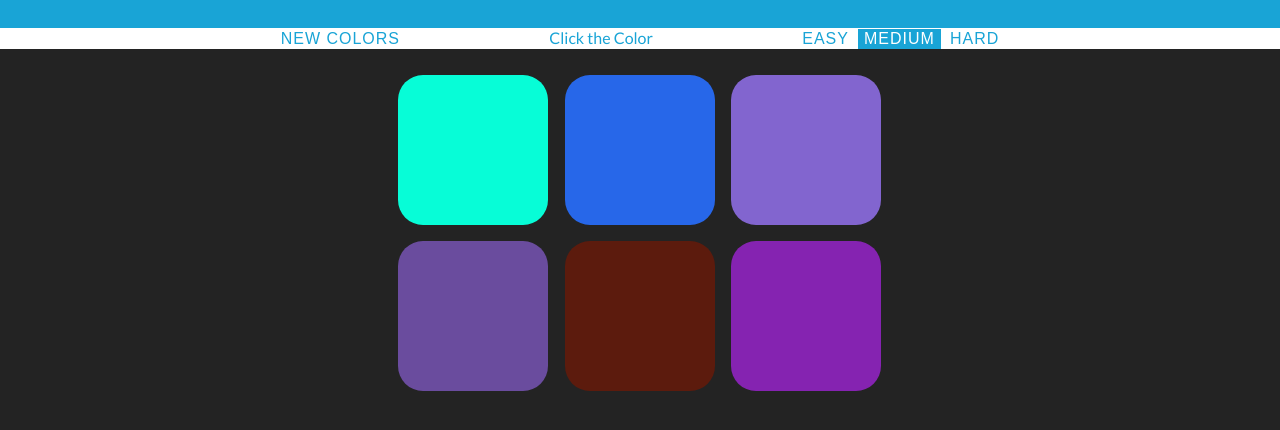
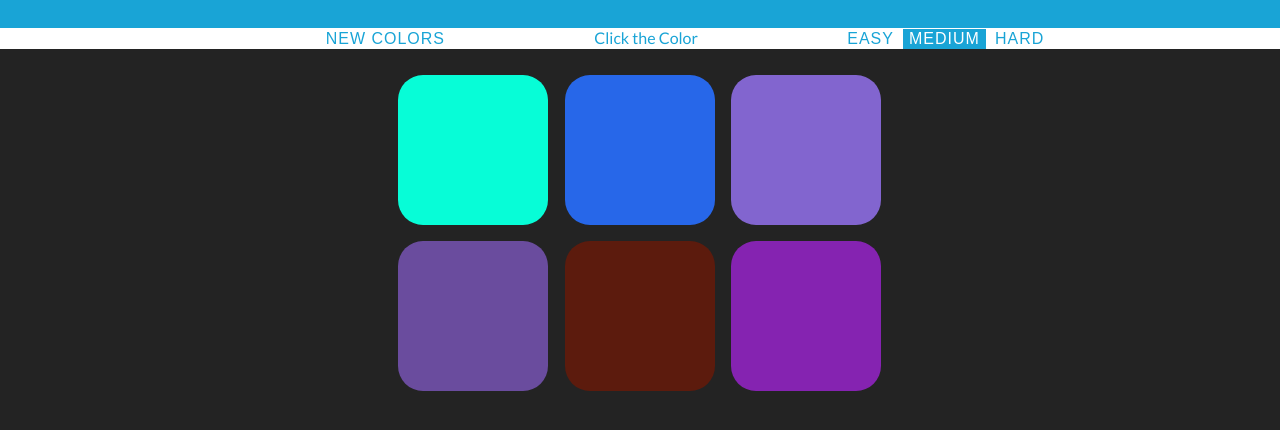
Before and after one commit to Krupap700/Color-Game, a plain HTML site: page index.html in a window 1280 px wide. Shown: the part 206-636 px from the top of the page. Drawn offline with Linux system fonts and the light colour scheme.

Commit message:
Update colorGameProject.css

```diff
--- a/colorGameProject.css
+++ b/colorGameProject.css
@@ -63,3 +63,7 @@ button:hover{
 	margin:17px auto;
 	max-width: 500px;
 }
+
+#resetButton{
+	margin-left:90px;
+}
```
